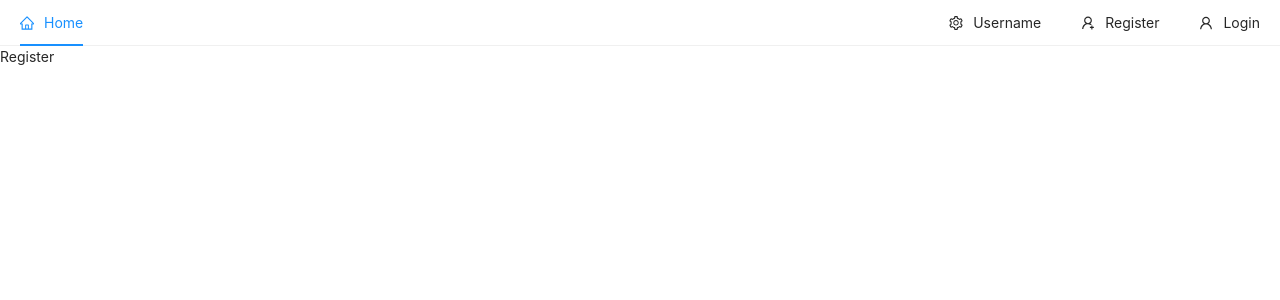
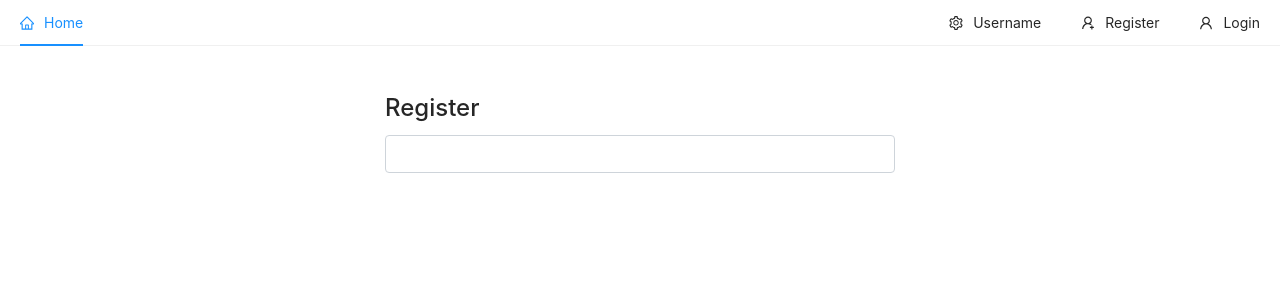
Before and after one commit to Aravindhabii/GadgetsHow-Ecommerse, a React (Create React App) app in the folder client/: page /Register in a window 1280 px wide. Shown: the top 300 px of the page. Built offline with nearby package versions, Linux system fonts and the light colour scheme.

Commit message:
25-8-2021changes2

```diff
--- a/client/package.json
+++ b/client/package.json
@@ -8,6 +8,7 @@
     "@testing-library/react": "^11.2.7",
     "@testing-library/user-event": "^12.8.3",
     "antd": "^4.16.13",
+    "firebase": "^8.10.0",
     "react": "^17.0.2",
     "react-dom": "^17.0.2",
     "react-router-dom": "^5.2.0",
--- a/client/src/components/nav/Header.js
+++ b/client/src/components/nav/Header.js
@@ -6,6 +6,7 @@ import {
   UserOutlined,
   UserAddOutlined
 } from "@ant-design/icons";
+import {Link} from 'react-router-dom'
 
 const { SubMenu, Item } = Menu;
 
@@ -19,7 +20,7 @@ const Header = () => {
   return (
     <Menu onClick={handleClick} selectedKeys={[current]} mode="horizontal">
       <Item key="Home" icon={<HomeOutlined />} className="me-auto">
-        Home
+        <Link to="/">Home</Link>
       </Item>
 
       <SubMenu key="SubMenu" icon={<SettingOutlined />} title="Username">
@@ -30,11 +31,11 @@ const Header = () => {
       </SubMenu>
 
       <Item key="Register" icon={<UserAddOutlined />} className="float-right">
-        Register
+        <Link to="/Register">Register</Link>
       </Item>
 
       <Item key="Login" icon={<UserOutlined />} className="float-right">
-        Login
+        <Link to="/Login">Login</Link>
       </Item>
     </Menu>
   );
--- a/client/src/pages/auth/Register.js
+++ b/client/src/pages/auth/Register.js
@@ -1,11 +1,27 @@
-import React from "react";
+import React,{useState} from "react";
+
+
 
 const Register = () => {
-    return(
-        <div>
-            <p>Register</p>
+    const[email,setEmail]= useState('')
+const handleSubmit =() =>{
+    //
+}
+
+const registerForm = () => <form action="" onSubmit={handleSubmit}>
+    <input type="email"className='form-control' value={email} onChange={e=>console.log(e.target.value)} />
+</form> ;
+
+  return (
+    <div className="container p-5">
+      <div className="row">
+        <div className="col-md-6 offset-md-3">
+          <h4>Register</h4>
+          {registerForm()}
         </div>
-    )
+      </div>
+    </div>
+  );
 };
 
 export default Register;
```
Also changed, not shown: client/src/firebase.js (added, +21 -0 lines), 1 other file (tests, documents, lock files or other folders).
